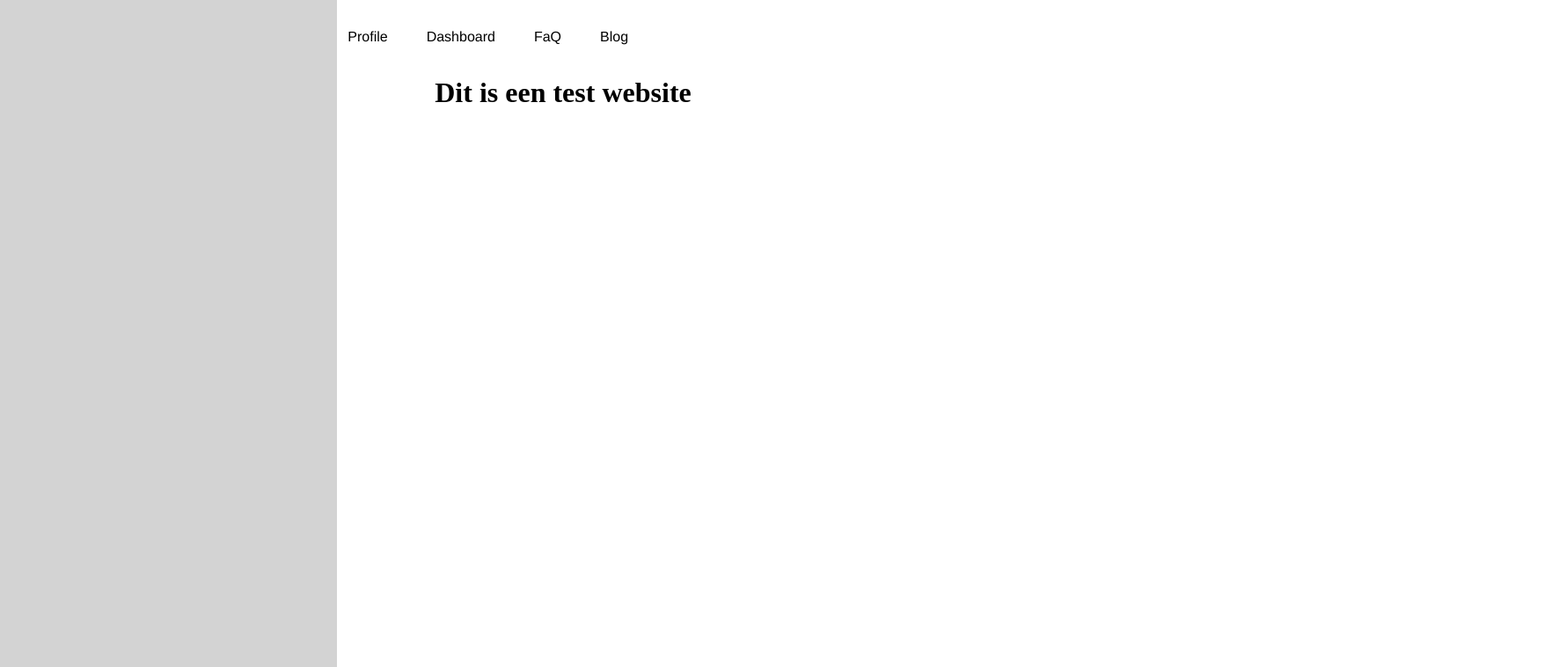
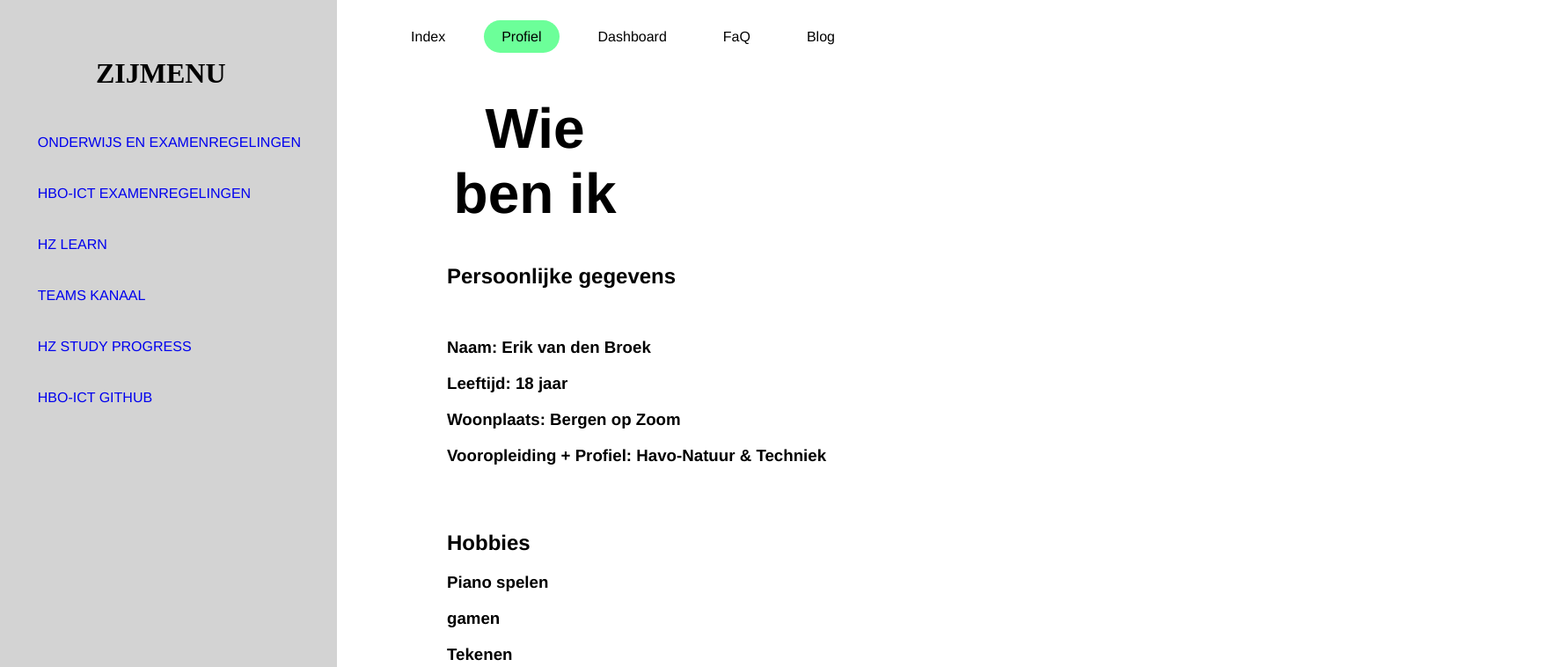
Before and after one commit to erjbroek/erjbroek.github.io, a plain HTML site: page profile.html in a window 1280 px wide. Shown: the top 758 px of the page at 88% size, 1772 px wide, since content can reach past the window. Drawn offline with Linux system fonts and the light colour scheme.

Commit message:
update 2

```diff
--- a/profile.html
+++ b/profile.html
@@ -12,18 +12,50 @@
 
     <!--navigatie-->
     <div class="navigatie menu">
-      <nav class="navigatie">
+
         <ul>
           <li><a href="./index.html">Index</a></li>
-          <li><a href="./Profile.html">Profile</a></li>
+          <li><a class="active" href="./Profile.html">Profiel</a></li>
           <li><a href="./dashboard.html">Dashboard</a></li>
           <li><a href="./faq.html">FaQ</a></li>
           <li><a href="./blog.html">Blog</a></li>
         </ul>
-      </nav>
+
     </div>
 
-    <h1>Dit is een test website</h1>
-    <div class="aside-menu"></div>
-   </body>
-  </html>
+    <div class="wie_titel">
+    <h1>Wie ben ik</h1>
+    </div>
+
+    <div class="persoonlijke_gegevens">
+      <h2>Persoonlijke gegevens</h2>
+      <br>
+      <h3>Naam: Erik van den Broek</h3>
+      <h3>Leeftijd: 18 jaar</h3>
+      <h3>Woonplaats: Bergen op Zoom</h3>
+      <h3>Vooropleiding + Profiel: Havo-Natuur & Techniek</h3>
+      <br>
+      <br>
+      <h2>Hobbies</h2>
+      <h3>Piano spelen</h3>
+      <h3>gamen</h3>
+      <h3>Tekenen</h3>
+    </div>
+
+
+
+
+    <div class="aside-menu">
+        <h1 class="aside-menu-header">ZIJMENU</h1>
+        <ul class="aside-menu-items">
+          <li class="items"><a href="https://hz.nl/over-de-hz/regelingen-documenten-1/onderwijs-en-examenregelingen" target="_blank">ONDERWIJS EN EXAMENREGELINGEN</a></li>
+          <li class="items"><a href="https://hz.nl/uploads/documents/1.4-Over-de-HZ/1.4.3.-Regelingen-en-documenten/OERS/2020-2021/9.-Implementation-Regulations-ICT-Fulltime-2020-2021.pdf" target="_blank">HBO-ICT EXAMENREGELINGEN</a></li>
+          <li class="items"><a href="https://learn.hz.nl/my/" target="_blank">HZ LEARN</a></li>
+          <li class="items"><a href="https://teams.microsoft.com/_?culture=nl-nl&country=NL&lm=deeplink&lmsrc=homePageWeb&cmpid=WebSignIn#/school/conversations/Dutch?threadId=19:a13406b4a9d24e34802806b51eb0d87e@thread.skype&ctx=channel" target="_blank">TEAMS KANAAL</a></li>
+          <li class="items"><a href="https://learn.hz.nl/course/view.php?id=21135#section-0" target="_blank">HZ STUDY PROGRESS</a></li>
+          <li class="items"><a href="https://github.com/HZ-HBO-ICT" target="_blank">HBO-ICT GITHUB</a></li>
+        </ul>
+    </div>
+
+  </body>
+</html>
--- a/styles-index.css
+++ b/styles-index.css
@@ -1,55 +1,104 @@
 .navigatie li {
     display: inline;
+    width: 600px;
 }
+
 
 .navigatie a {
     display: block;
     display: inline;
-    width: 80px;
-    padding: 20px;
-    position: relative;
+    width: 500px;
     top: 17px;
-    right: 12%;
+    right: 100px;
     color: black;
     text-decoration: none;
     font-family: helvetica, sans-serif, Arial;
+    position: relative;
+    padding: 10px 20px;
+    margin-left: 20px;
 }
 .navigatie ul {
     height: 50px;
-
+    width: 600px;
+    position: relative;
+    right: -450px;
 }
 
 .navigatie li a:hover {
     background-color: #6cff99;
     border-radius: 20px;
 }
-body {
+.navigatie menu, .navigatie {
     text-align: center;
+
 }
 .aside-menu {
   width: 400px;
   height: 100vw;
   background: lightgrey;
   position: relative;
-  top: -160px;
+  bottom: 800px;
   left: -2%;
+  float: left;
+  margin: 0;
 }
+
 .aside-menu-header {
     position: relative;
     text-align: center;
-    bottom: -50px;
+    bottom: -70px;
 }
 
 .aside-menu-items {
     text-decoration: none;
+
 }
 
 .items {
     position: relative;
-    top: 60px;
+    top: 80px;
     padding: 20px;
+    width: 320px;
+    text-align: left;
     list-style: none;
+    float: left;
+    border-radius:30px 0px 0px 30px;
 }
+
+.items:hover {
+    background-color: #6cff99;
+}
+
+.items:hover a {
+    color:black;
+}
+
 .items a {
     text-decoration: none;
+    font-family: helvetica, sans-serif, Arial;
 }
+
+.navigatie li a:hover:not(.active) {
+    background-color:#6cff99;
+    border-radius: 20px;
+  }
+
+  .active {
+    background-color: #6cff99;
+    border-radius: 20px;
+  }
+
+.wie_titel {
+    text-align: center;
+    width: 200px;
+    position: relative;
+    left: 500px;
+    font-family: helvetica, sans-serif, Arial;
+    font-size: 200%
+}
+
+.persoonlijke_gegevens {
+    position: relative;
+    left: 500px;
+    font-family: helvetica, sans-serif, Arial;
+}
```
Also changed, not shown: blog.html (+16 -5 lines), dashboard.html (+16 -5 lines), faq.html (+20 -9 lines), index.html (+5 -9 lines).
